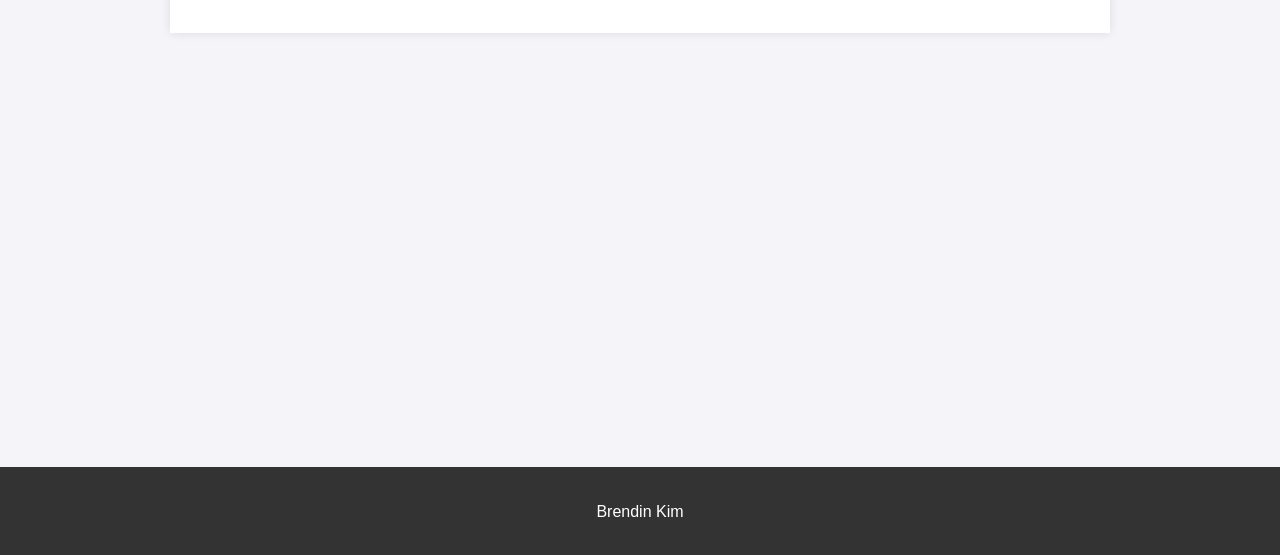
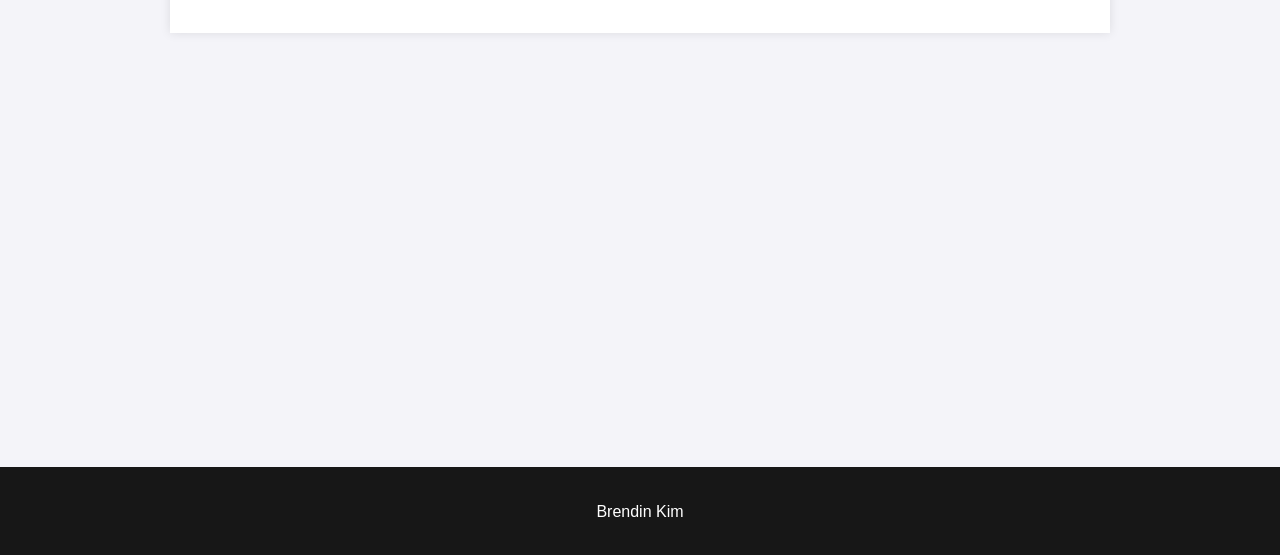
Before and after one commit to 01361076/01361076.github.io, a plain HTML site: page index.html in a window 1280 px wide. Shown: the part 243-798 px from the top of the page. Drawn offline with Linux system fonts and the light colour scheme.

Commit message:
Update styles.css

```diff
--- a/styles.css
+++ b/styles.css
@@ -37,7 +37,7 @@ nav ul li a:hover {
 footer {
     text-align: center;
     padding: 20px 0;
-    background-color: #333;
+    background-color: #171717;
     color: white;
     position: fixed;
     bottom: 0;
```
